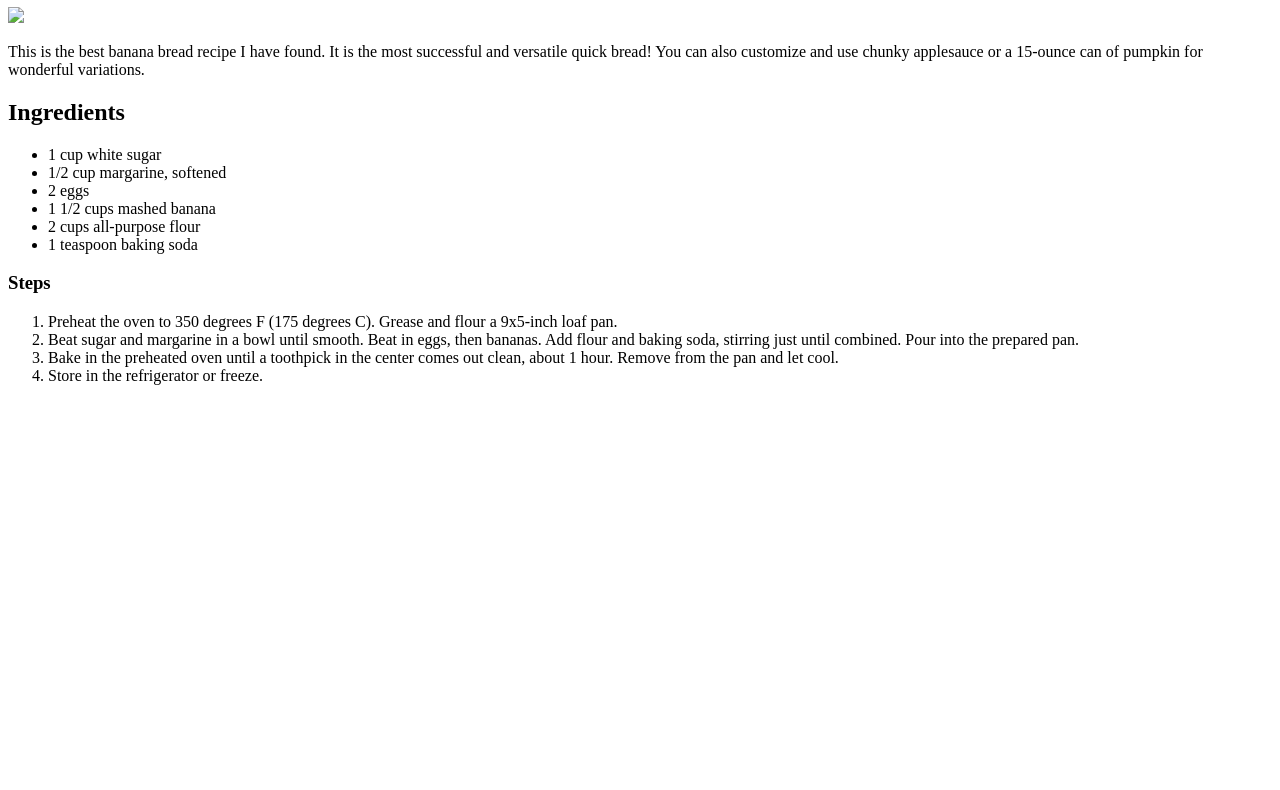
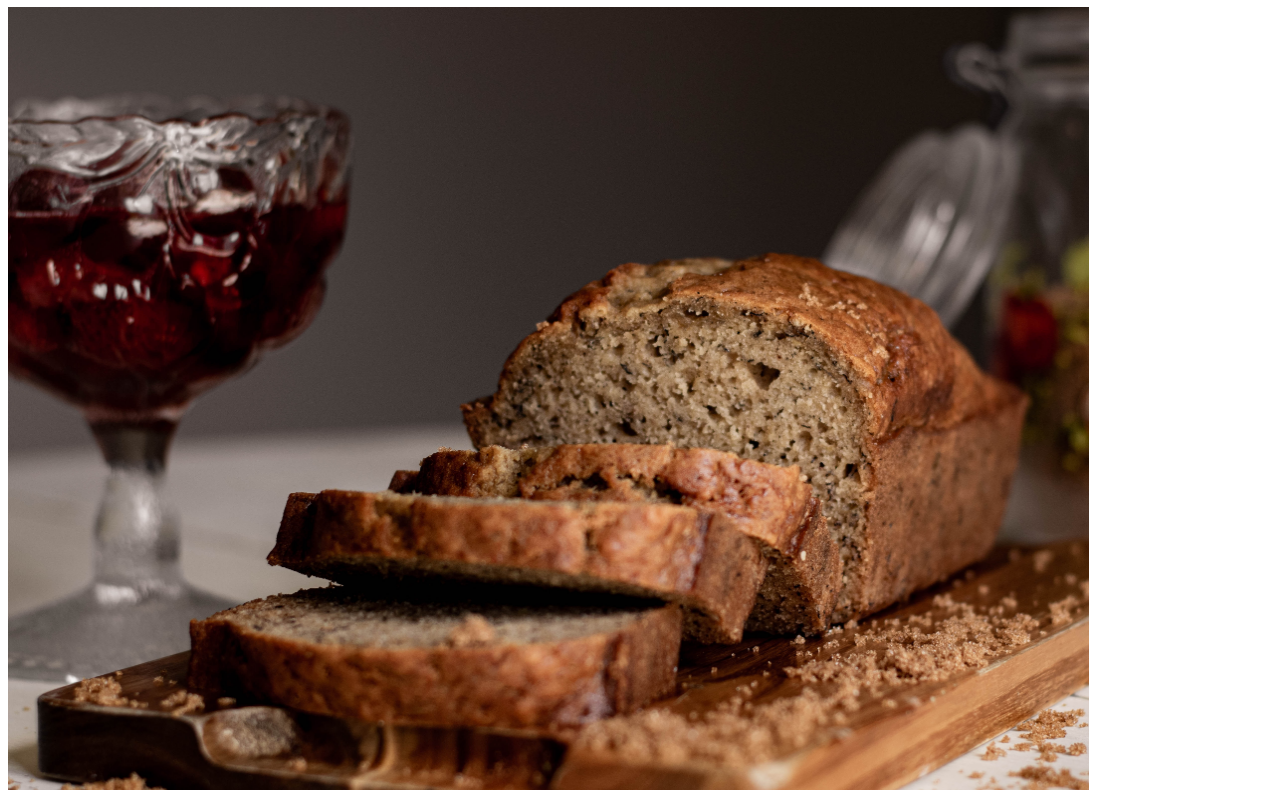
Before and after one commit to Feud-Rose/odin-recipes, a plain HTML site: page recipes/the-best-banana-bread.html in a window 1280 px wide. Shown: the part 73-863 px from the top of the page. Before the commit the page ends 800 px from the top, so only its background shows below. Drawn offline with Linux system fonts and the light colour scheme.

Commit message:
Fixed banana img
Forgot too save all before commit

```diff
--- a/recipes/the-best-banana-bread.html
+++ b/recipes/the-best-banana-bread.html
@@ -9,7 +9,7 @@
 <body>
     <h1>The Best Banana Bread
     </h1>
-    <img src="/images/bananabread.webp">
+    <img src="/images/bananabread.jpg" alt="Banana Bread" width="1081" height="869">
     <p>This is the best banana bread recipe I have found. It is the most successful and versatile quick bread! You can also customize and use chunky applesauce or a 15-ounce can of pumpkin for wonderful variations.</p>
 
     <h2>Ingredients</h2>
```
